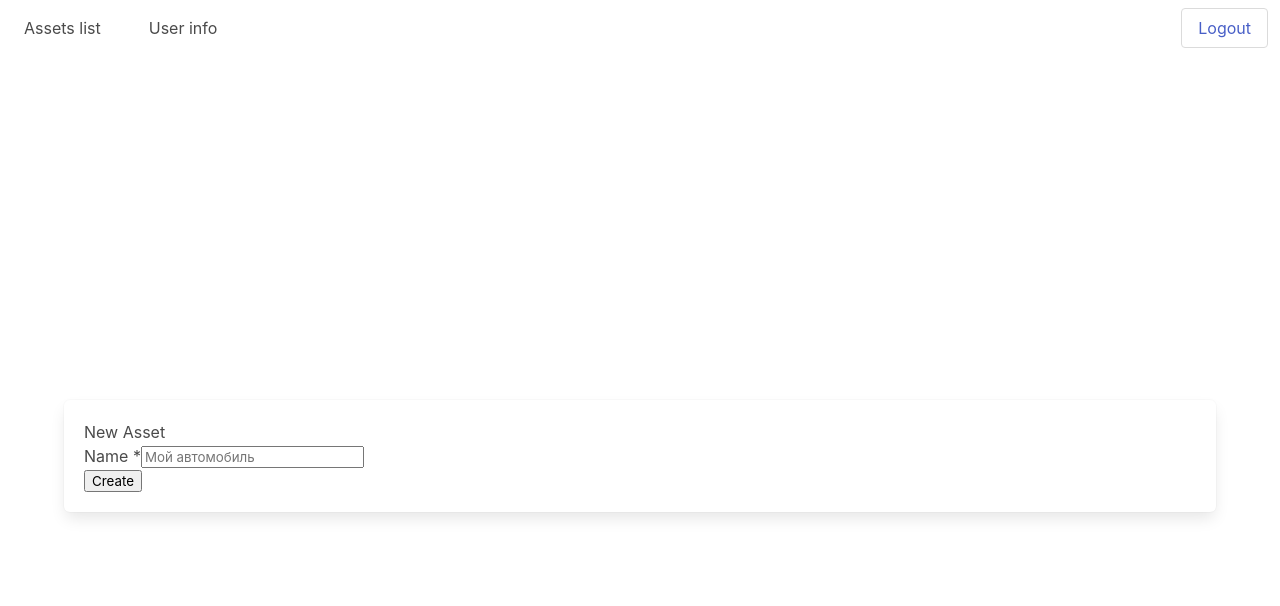
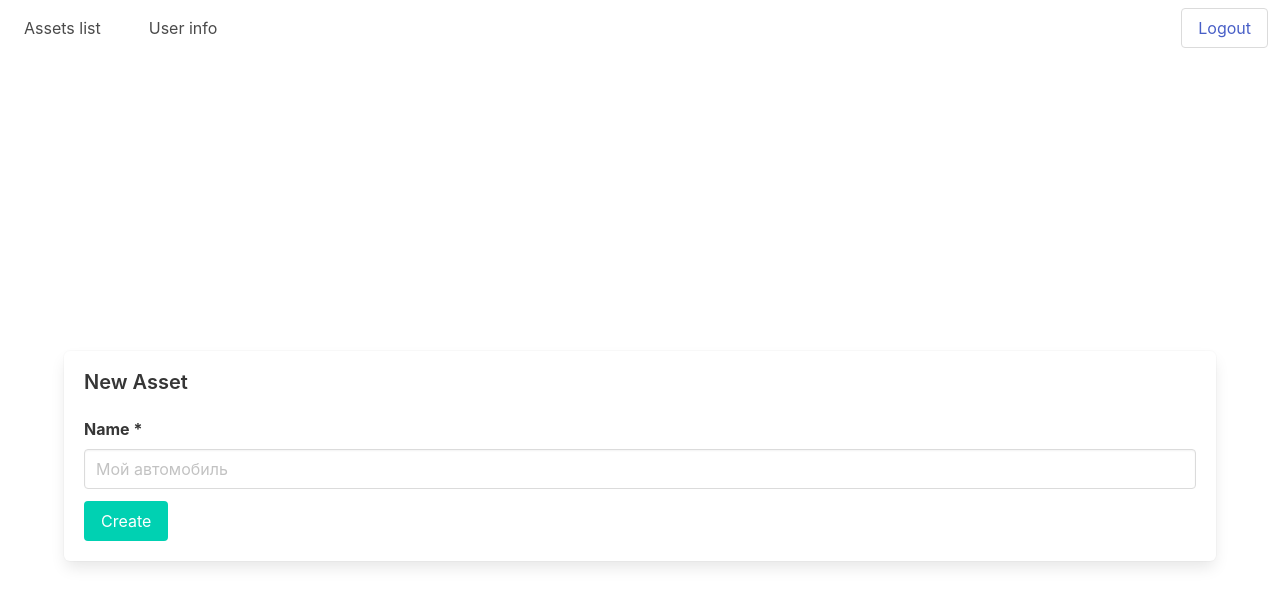
Before and after one commit to autoping/static-web-alice, a Vue app: page /#/asset-new in a window 1280 px wide. Shown: the top 606 px of the page. Built offline with nearby package versions, Linux system fonts and the light colour scheme; sample sign-in values are in the browser's storage.

Commit message:
some improvements

```diff
--- a/src/components/Asset.vue
+++ b/src/components/Asset.vue
@@ -4,20 +4,22 @@
     <div class="hero-body">
       <div class="container">
         <div class="box">
-          <div>
-            <span>Asset: {{ asset?.id }}</span>
-            <button @click="navigateToCardForm()">Создать новый Card</button>
-
-            <ul>
-              <li v-for="card in cards" v-bind:key="card.id">
-                {{ card.description }}
-                <button @click="navigateToCard(card.id)">View</button>
-              </li>
-            </ul>
+          <div class="block">
+            <h5 class="title is-5">Asset: {{ asset?.id }}</h5>
+            <button class="button is-primary" @click="navigateToCardForm()">Создать новый Card</button>
+          </div>
+          <div class="block">
+            <div class="columns  is-mobile" v-for="card in cards" v-bind:key="card.id">
+              <div class="column">{{ card.description }}</div>
+              <div class="column">
+                <button class="button" @click="navigateToCard(card.id)">View</button>
+              </div>
+            </div>
           </div>
         </div>
       </div>
     </div>
+
   </section>
 </template>
 
@@ -28,7 +30,7 @@ import Menu from "@/components/Menu";
 const apiUrl = "https://v9cbonidud.execute-api.eu-central-1.amazonaws.com/dev";
 
 export default {
-  components:{
+  components: {
     Menu
   },
   data() {
--- a/src/components/AssetForm.vue
+++ b/src/components/AssetForm.vue
@@ -4,16 +4,16 @@
     <div class="hero-body">
       <div class="container">
         <div class="box">
-          <main class="container-fluid overflow-scroll">
-            <h1>New Asset</h1>
-            <form v-on:submit.prevent="create">
-              <div class="form-group">
-                <label for="inputName">Name *</label>
-                <input type="text" class="form-control" id="inputName" v-model="form.name" placeholder="Мой автомобиль">
+          <h5 class="title is-5">New Asset</h5>
+          <form v-on:submit.prevent="create">
+            <div class="field">
+              <label class="label" for="inputName">Name *</label>
+              <div class="control">
+                <input type="text" class="input" id="inputName" v-model="form.name" placeholder="Мой автомобиль">
               </div>
-              <button type="submit" class="btn btn-primary">Create</button>
-            </form>
-          </main>
+            </div>
+            <button type="submit" class="button is-primary">Create</button>
+          </form>
         </div>
       </div>
     </div>
--- a/src/components/AssetList.vue
+++ b/src/components/AssetList.vue
@@ -4,19 +4,17 @@
     <div class="hero-body">
       <div class="container">
         <div class="box">
-
-          <div>
-            <button @click="navigateToAssetForm()">Создать Новый Asset</button>
-            <ul>
-              <li v-for="asset in assets" v-bind:key="asset.id">
-                {{ asset.name }}
-                <button @click="navigateToAsset(asset.id)">View</button>
-              </li>
-            </ul>
-
-
+          <div class="block">
+            <button class="button is-primary" @click="navigateToAssetForm()">Создать Новый Asset</button>
           </div>
-
+          <div class="block">
+            <div class="columns is-mobile" v-for="asset in assets" v-bind:key="asset.id">
+              <div class="column">{{ asset.name }}</div>
+              <div class="column">
+                <button class="button" @click="navigateToAsset(asset.id)">View</button>
+              </div>
+            </div>
+          </div>
         </div>
       </div>
     </div>
--- a/src/components/CardForm.vue
+++ b/src/components/CardForm.vue
@@ -4,18 +4,17 @@
     <div class="hero-body">
       <div class="container">
         <div class="box">
-          <main class="container-fluid overflow-scroll">
-            <h1>New Card</h1>
-            <form v-on:submit.prevent="create">
-              <div class="form-group">
-                <label for="inputDescription">Description</label>
-                <input type="text" class="form-control" id="inputDescription" v-model="form.description"
+          <h5 class="title is-5">New Card</h5>
+          <form v-on:submit.prevent="create">
+            <div class="field">
+              <label class="label" for="inputDescription">Description</label>
+              <div class="control">
+                <input type="text" class="input" id="inputDescription" v-model="form.description"
                        placeholder="Новый QR">
               </div>
-              <button type="submit" class="btn btn-primary">Create</button>
-            </form>
-          </main>
-
+            </div>
+            <button type="submit" class="button is-primary">Create</button>
+          </form>
         </div>
       </div>
     </div>
--- a/src/components/UserInfo.vue
+++ b/src/components/UserInfo.vue
@@ -4,16 +4,15 @@
     <div class="hero-body">
       <div class="container">
         <div class="box">
-          <h1>{{ user.nickname }}</h1>
-
-          <div class="row">
-            Nickname: {{ user.nickname }}
+          <div class="block">
+            <h1 class="title is-1">{{ user.nickname }}</h1>
           </div>
-          <div class="row">
-            Messengers: Telegram
+          <div class="block">
+            <h7 class="title is-7">Nickname: {{ user.nickname }}</h7>
           </div>
-
-
+          <div class="block">
+            <h7 class="title is-7">Messengers: Telegram</h7>
+          </div>
         </div>
       </div>
     </div>
```
